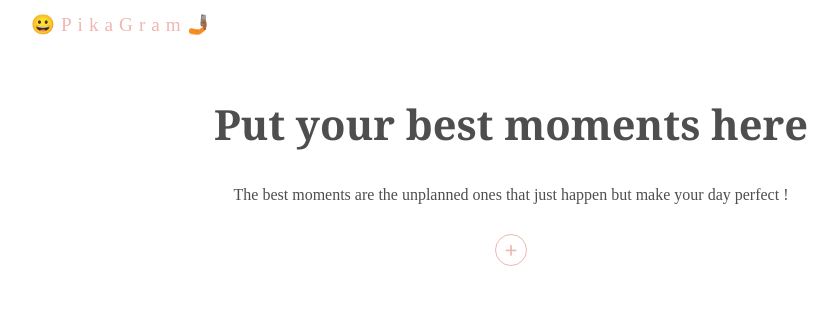
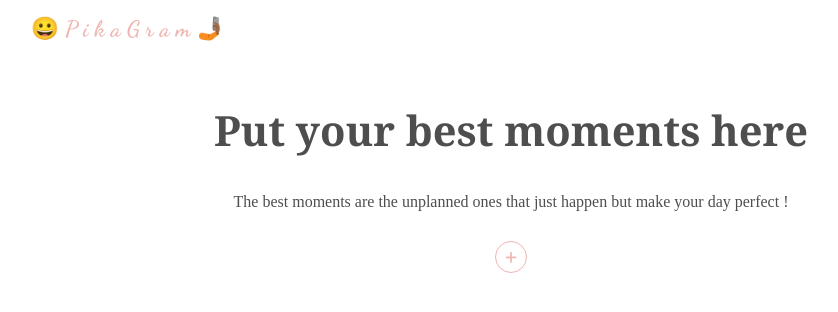
Before and after one commit to abhimishra01/pikagram, a React (Create React App) app: page / in a window 1280 px wide. Shown: the top 312 px of the page, without its empty margins (129-967 px from the left). Built offline with nearby package versions, Linux system fonts and the light colour scheme; no server answers; the database is empty.

Commit message:
changed the font family of title h1 and p

```diff
--- a/src/index.css
+++ b/src/index.css
@@ -1,4 +1,6 @@
 @import url('https://fonts.googleapis.com/css2?family=Noto+Serif:wght@400;700&display=swap');
+
+@import url('https://fonts.googleapis.com/css2?family=Dancing+Script:wght@700&display=swap');
 
 :root{
   --primary: #efb6b2;
@@ -17,10 +19,11 @@ body{
 }
 .title h1{
   color: var(--primary);
-  font-size: 1.2rem;
+  font-size: 1.4rem;
   letter-spacing: 6px;
   font-weight: normal;
-  font-family: cursive;
+  font-family: 'Dancing Script', cursive;
+
 }
 .title h2, .title p{
   text-align: center;
@@ -28,6 +31,7 @@ body{
 .title h2{
   margin-top: 60px;
   font-size: 2.6rem;
+
 }
 p{
   font-family:cursive;
```
